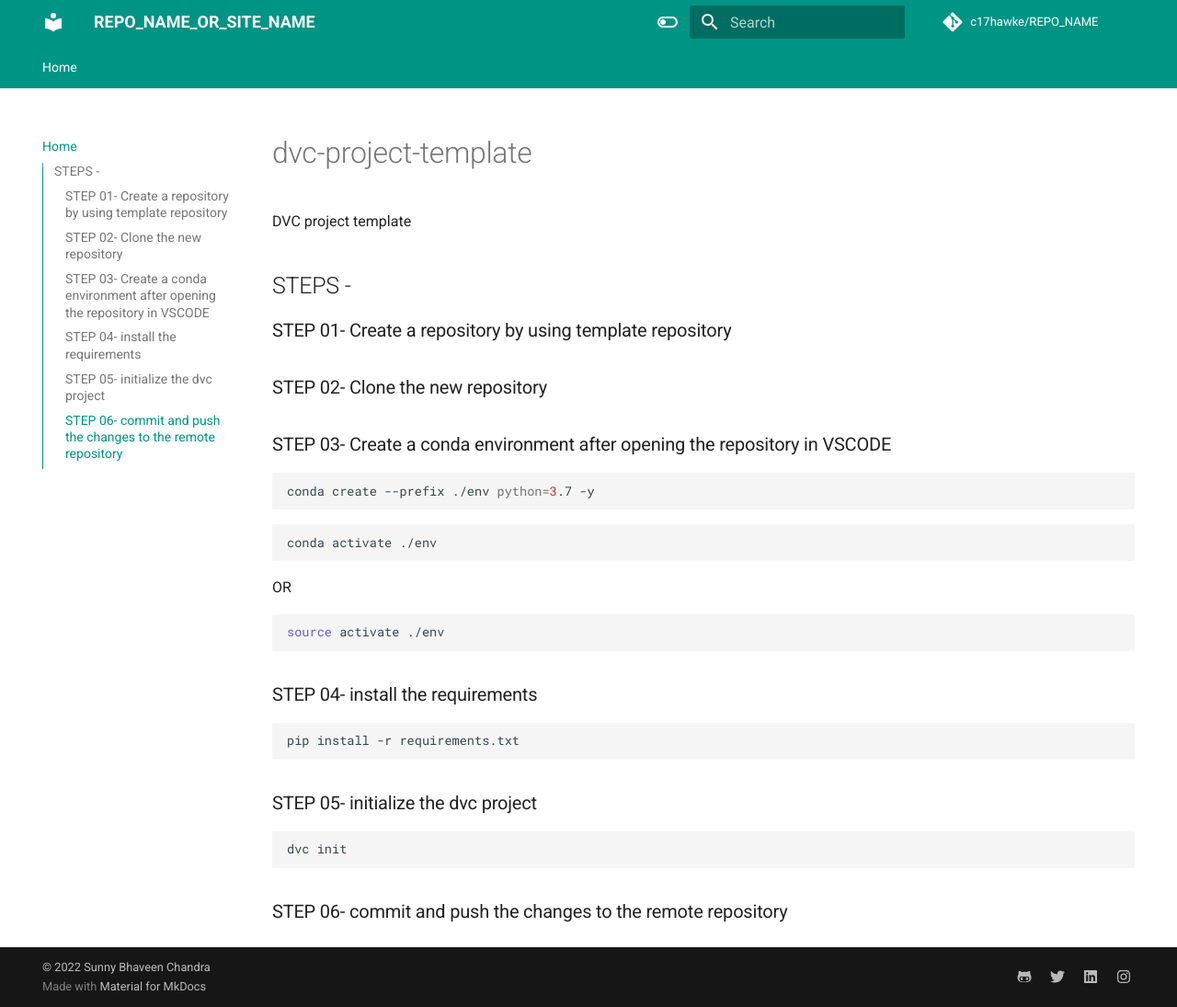
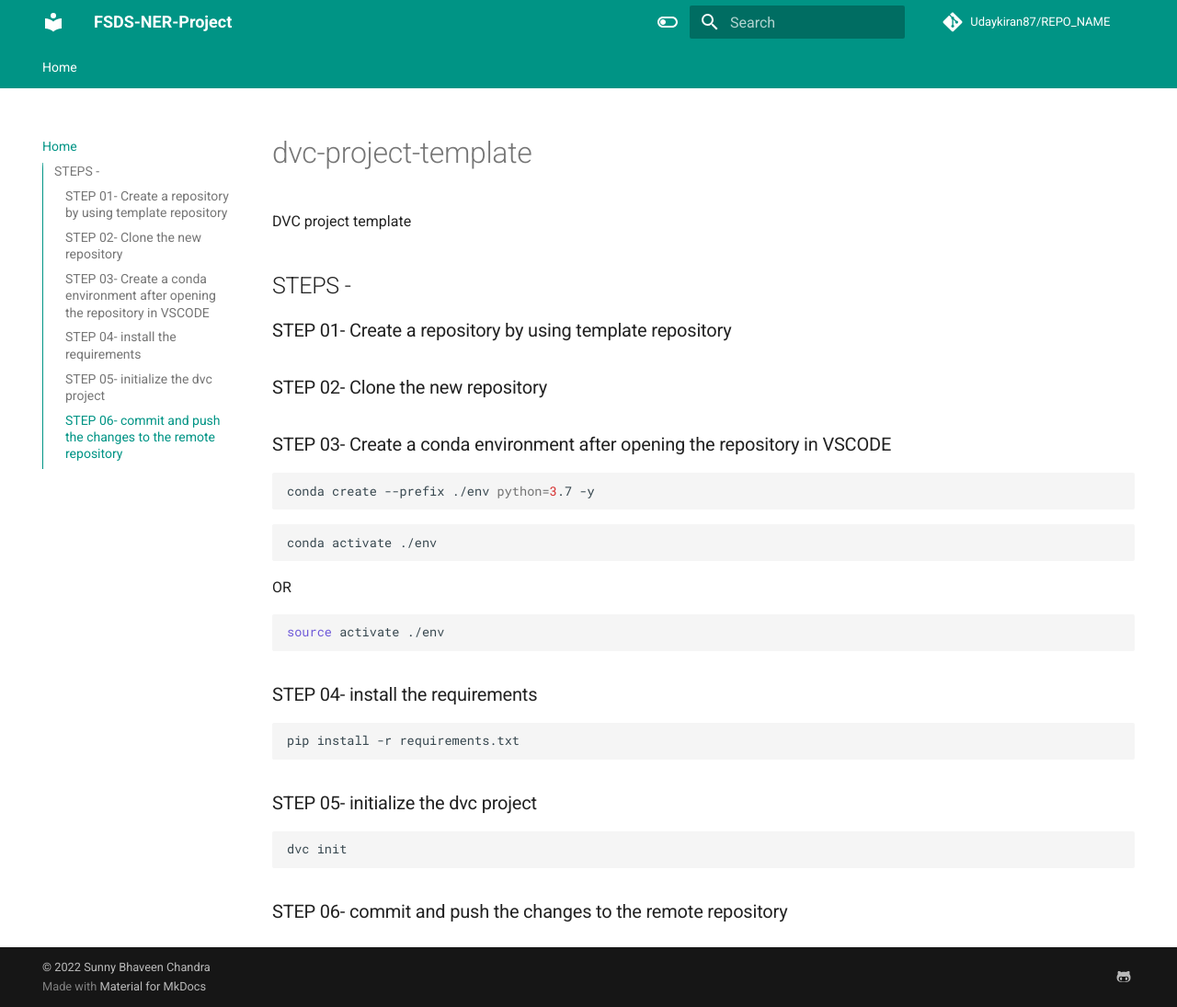
Before and after one commit to Udaykiran87/FSDS-NER-Project, an MkDocs documentation site: the page built from docs/index.md, in a window 1280 px wide and 1095 px high. Shown: the whole window at 92% size. Built offline with MkDocs 1.6.1 and Material for MkDocs 9.7.7, drawn with Linux system fonts in a browser that asks for light colours; comment, search, counter and statistics services are not loaded.

Commit message:
initial nkdocs settings

```diff
--- a/mkdocs.yml
+++ b/mkdocs.yml
@@ -1,16 +1,16 @@
 # Project information
-site_name: REPO_NAME_OR_SITE_NAME
+site_name: FSDS-NER-Project
 # defeine TOC or order of website-
 nav:
   - Home: index.md
 
-site_author: Sunny Bhaveen Chandra
+site_author: Udaykiran Patnaik
 site_description: >-
   DESCRIPTION
 
 # Repository
-repo_name: c17hawke/REPO_NAME
-repo_url: https://github.com/c17hawke/REPO_NAME
+repo_name: Udaykiran87/REPO_NAME
+repo_url: https://github.com/Udaykiran87/REPO_NAME
 
 # Configuration
 theme:
@@ -39,13 +39,7 @@ theme:
 extra:
   social:
     - icon: fontawesome/brands/github-alt
-      link: https://github.com/c17hawke
-    - icon: fontawesome/brands/twitter
-      link: https://twitter.com/c17hawke
-    - icon: fontawesome/brands/linkedin
-      link: https://linkedin.com/in/c17hawke
-    - icon: fontawesome/brands/instagram
-      link: https://www.instagram.com/c17hawke/
+      link: https://github.com/Udaykiran87
 
 extra_javascript:
   - javascripts/mathjax.js
```
